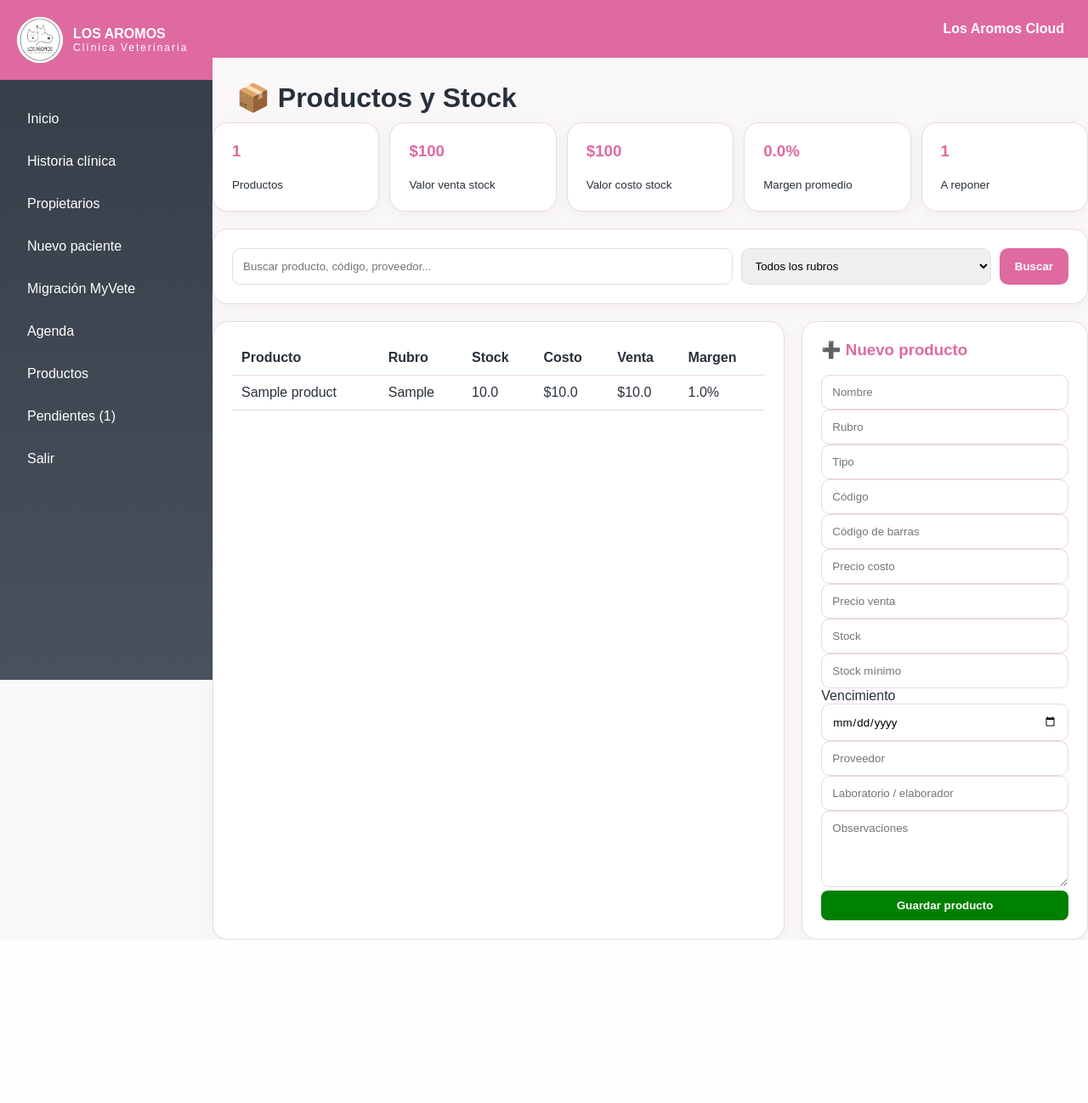
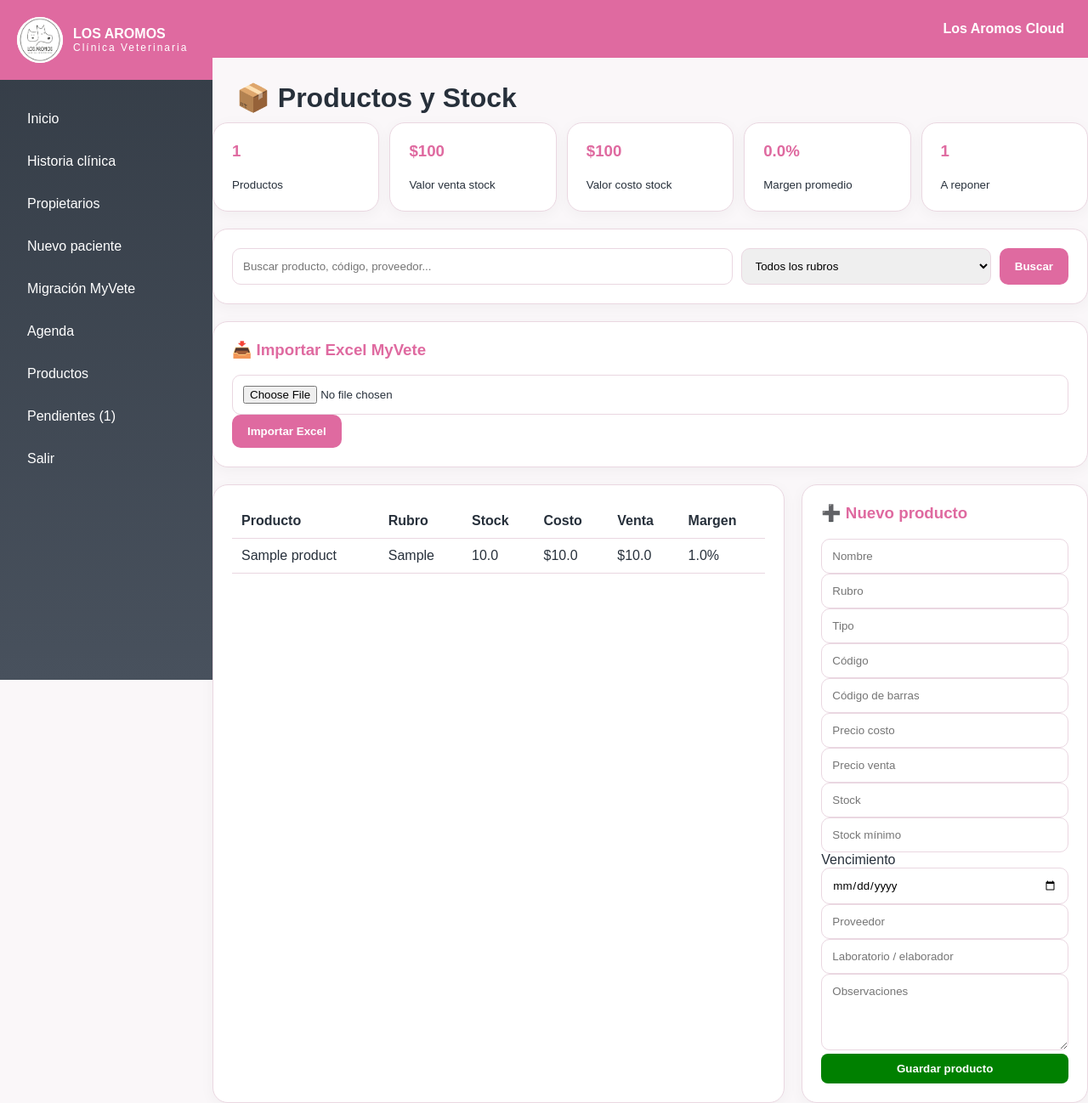
Before and after one commit to clinicaveterinaria-arch/los-aromos-cloud, a FastAPI app: page /products in a window 1280 px wide. Shown: the whole page at 85% size. Before the commit the page ends 1106 px from the top, so only its background shows below. Run offline with FastAPI, Linux system fonts and the light colour scheme; the visitor is signed in with stand-in values (Sample User, id 1); tables that the repository leaves empty hold one stand-in row (values such as "Sample post"); parts of the project's set-up code (start-up, migrations or seed data) failed here and were passed over.

Commit message:
Update products.html

```diff
--- a/app/templates/products.html
+++ b/app/templates/products.html
@@ -56,7 +56,23 @@
         </div>
     </form>
 </div>
+<div class="card" style="margin-bottom:20px;">
+    <h3>📥 Importar Excel MyVete</h3>
 
+    <form method="post"
+          action="/products/import"
+          enctype="multipart/form-data">
+
+        <input type="file"
+               name="file"
+               accept=".xlsx,.xls">
+
+        <button type="submit">
+            Importar Excel
+        </button>
+
+    </form>
+</div>
 <div style="display:grid;grid-template-columns:2fr 1fr;gap:20px;">
 
     <div class="card">
```
